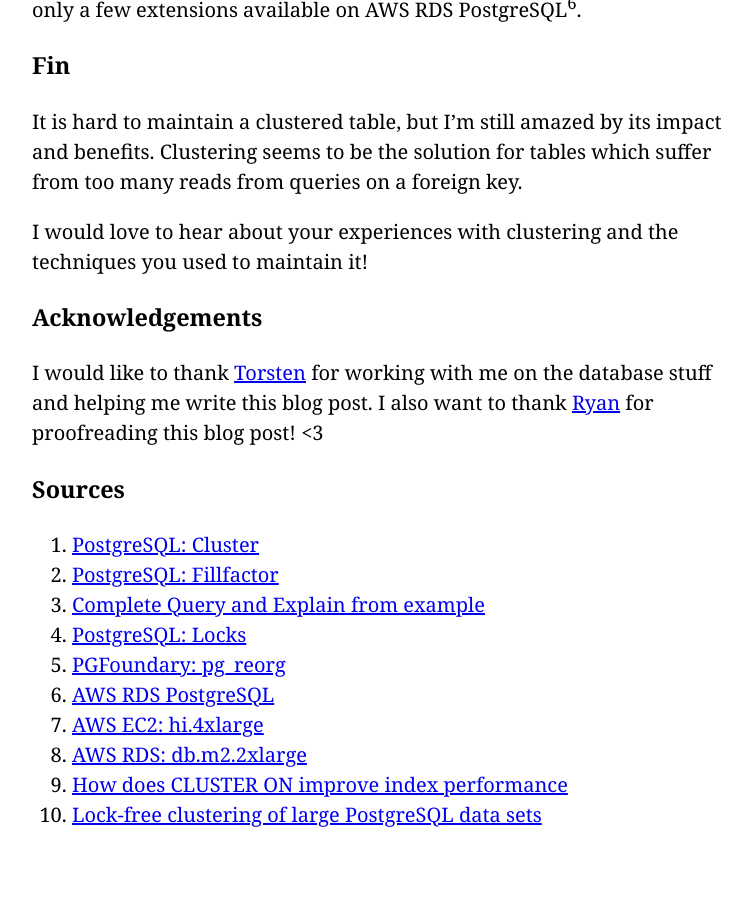
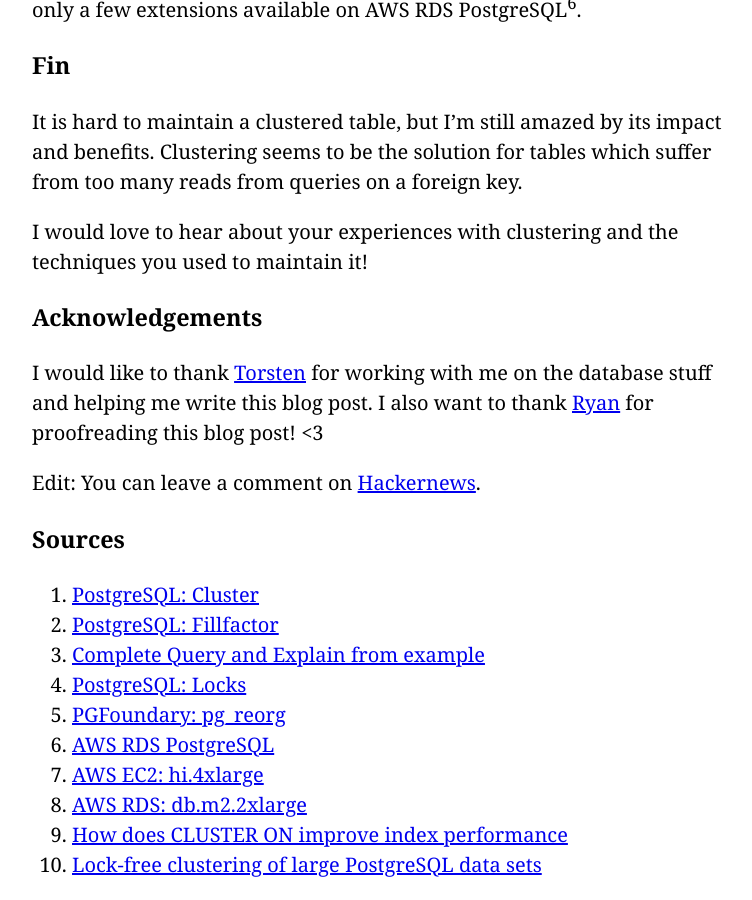
Before and after one commit to hanshasselberg/i0rek.github.io, a Jekyll site: the page built from _posts/2014-03-25-postgresql_cluster.markdown, in a window 1280 px wide and 900 px high, scrolled down 3530 px. Shown: the whole window, without its empty margins (258-1010 px from the left). Built offline with Jekyll 4.4.1, drawn with Linux system fonts in a browser that asks for light colours; Markdown is read by kramdown in place of the engine named in the settings; comment, search, counter and statistics services are not loaded; before the commit the page ends 4380 px from its top, so only the background shows below that.

Commit message:
add hn link.

```diff
--- a/_posts/2014-03-25-postgresql_cluster.markdown
+++ b/_posts/2014-03-25-postgresql_cluster.markdown
@@ -94,6 +94,9 @@ I would love to hear about your experiences with clustering and the techniques y
 
 I would like to thank [Torsten](http://torsten.io) for working with me on the database stuff and helping me write this blog post. I also want to thank [Ryan](http://rylev.github.io/words/) for proofreading this blog post! <3
 
+
+Edit: You can leave a comment on [Hackernews](https://news.ycombinator.com/item?id=7464749).
+
 ### Sources
 
 1. [PostgreSQL: Cluster](http://www.postgresql.org/docs/9.3/static/sql-cluster.html)
```
